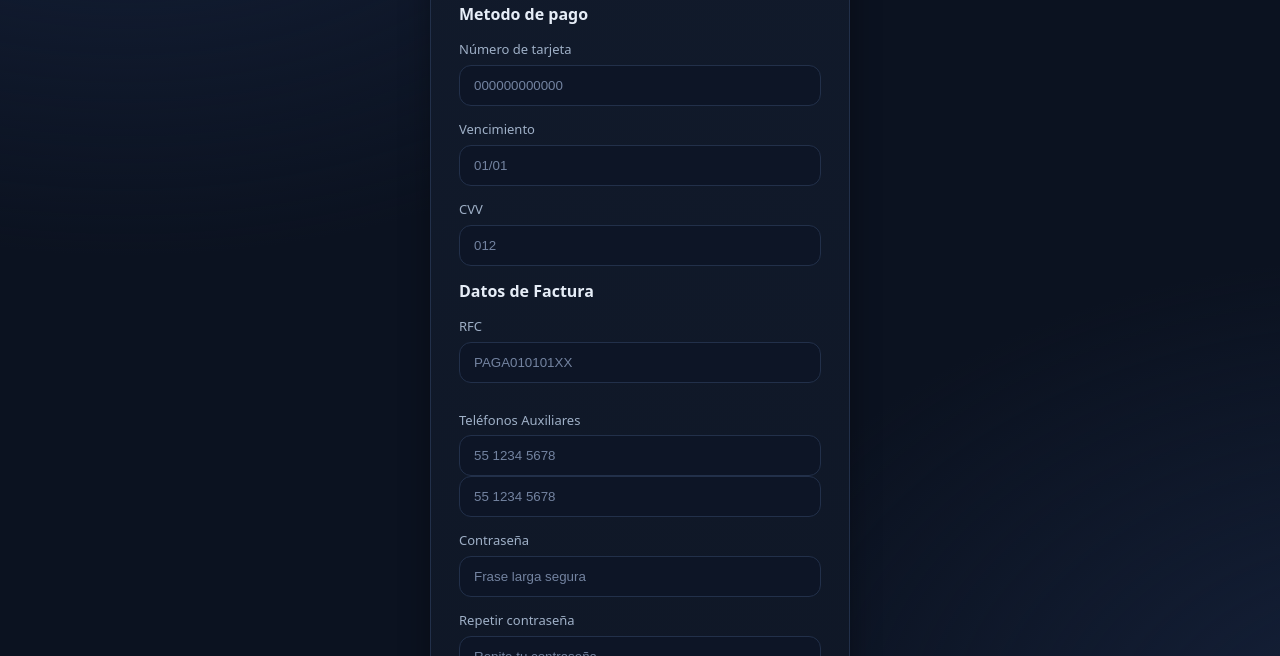
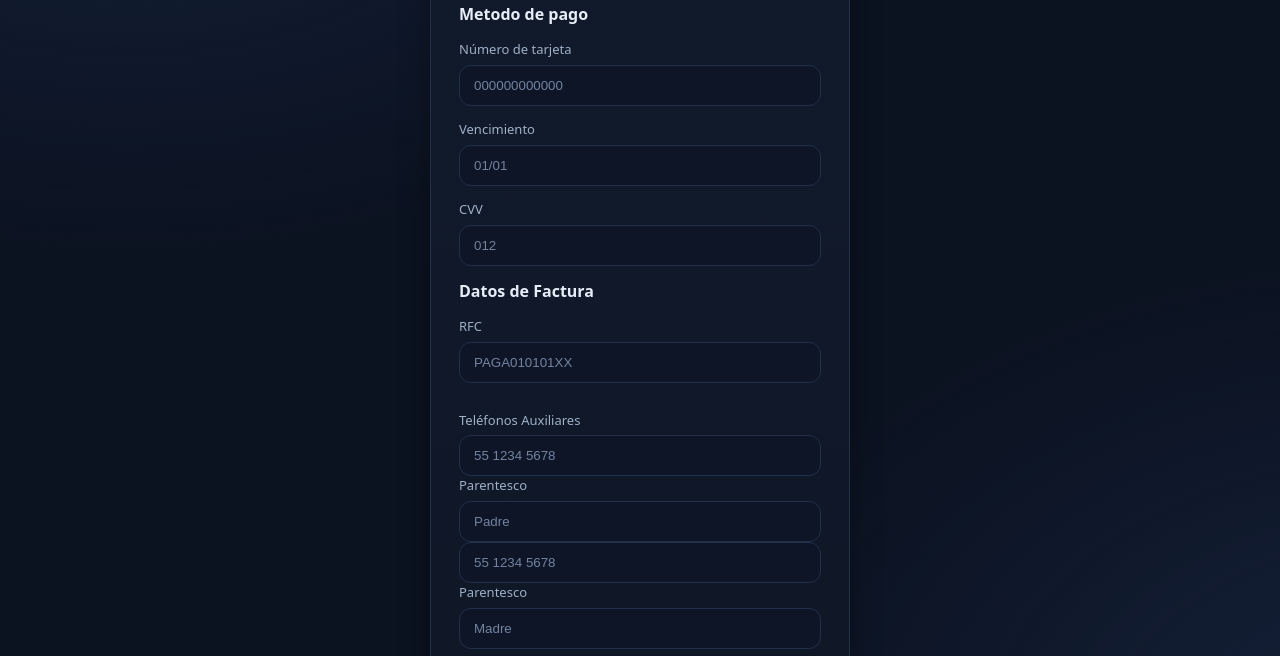
Before and after one commit to Diegocstln/equipo-portfolio, a plain HTML site: page Nueva carpeta (2)/pages/auth/register-owner2.html in a window 1280 px wide. Shown: the part 144-800 px from the top of the page. Drawn offline with Linux system fonts and the light colour scheme.

Commit message:
se agrego parentesco a los numeros auxiliares

```diff
--- a/Nueva carpeta (2)/pages/auth/register-owner2.html
+++ b/Nueva carpeta (2)/pages/auth/register-owner2.html
@@ -53,8 +53,14 @@
           <label class="label" for="phone">Teléfonos Auxiliares</label>
           <input class="input" id="phone" name="phone" type="tel" autocomplete="tel"
                  placeholder="55 1234 5678" />
+          <label class="label" for="Parentesco">Parentesco</label>
+          <input class="input" id="Parentesco" name="Parentesco" type="Parentesco" autocomplete="Parentesco"
+                 placeholder="Padre" />
             <input class="input" id="phone" name="phone" type="tel" autocomplete="tel"
                  placeholder="55 1234 5678" />
+          <label class="label" for="Parentesco">Parentesco</label>
+          <input class="input" id="Parentesco" name="Parentesco" type="Parentesco" autocomplete="Parentesco"
+                 placeholder="Madre" />
         </div>
 
         <div>
```
